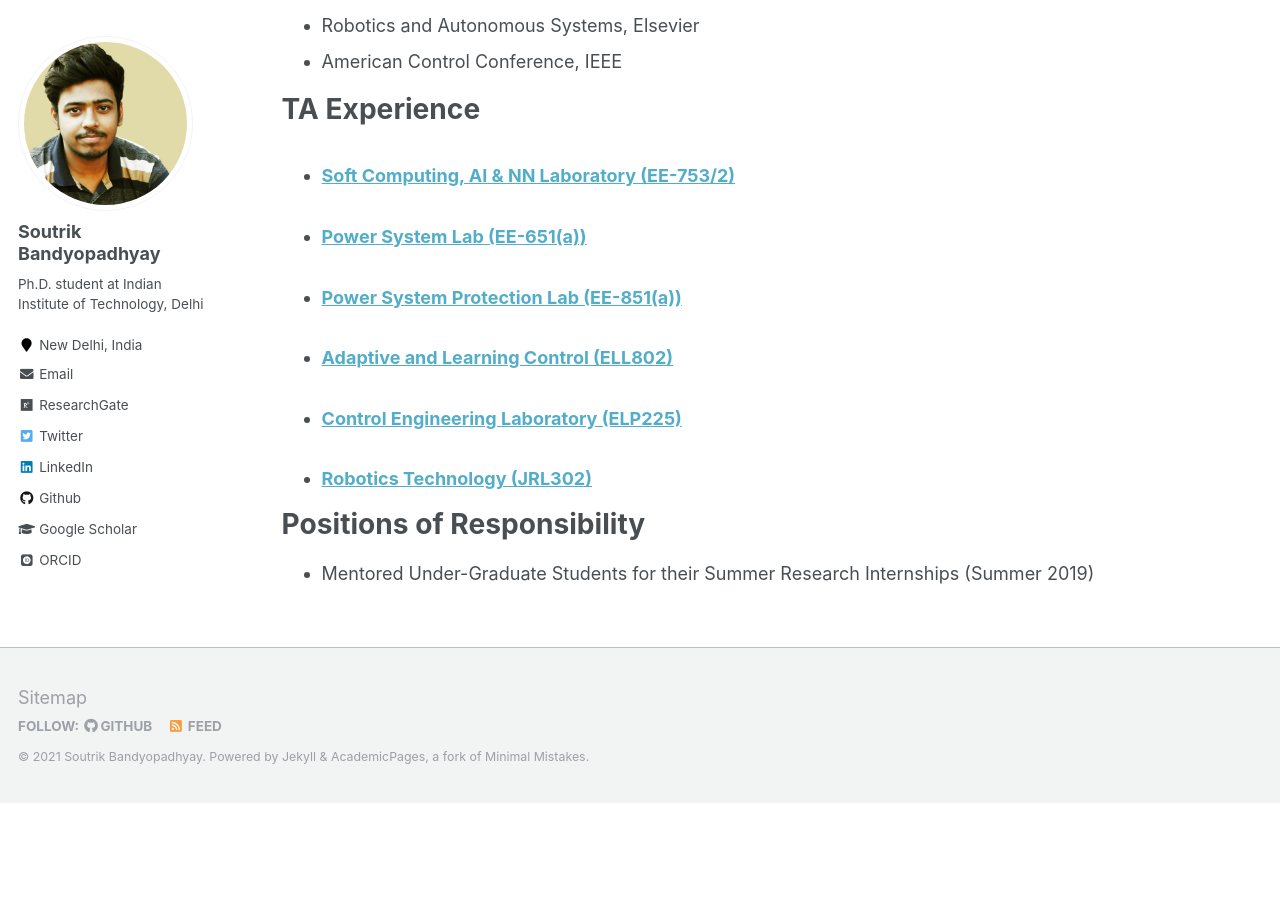
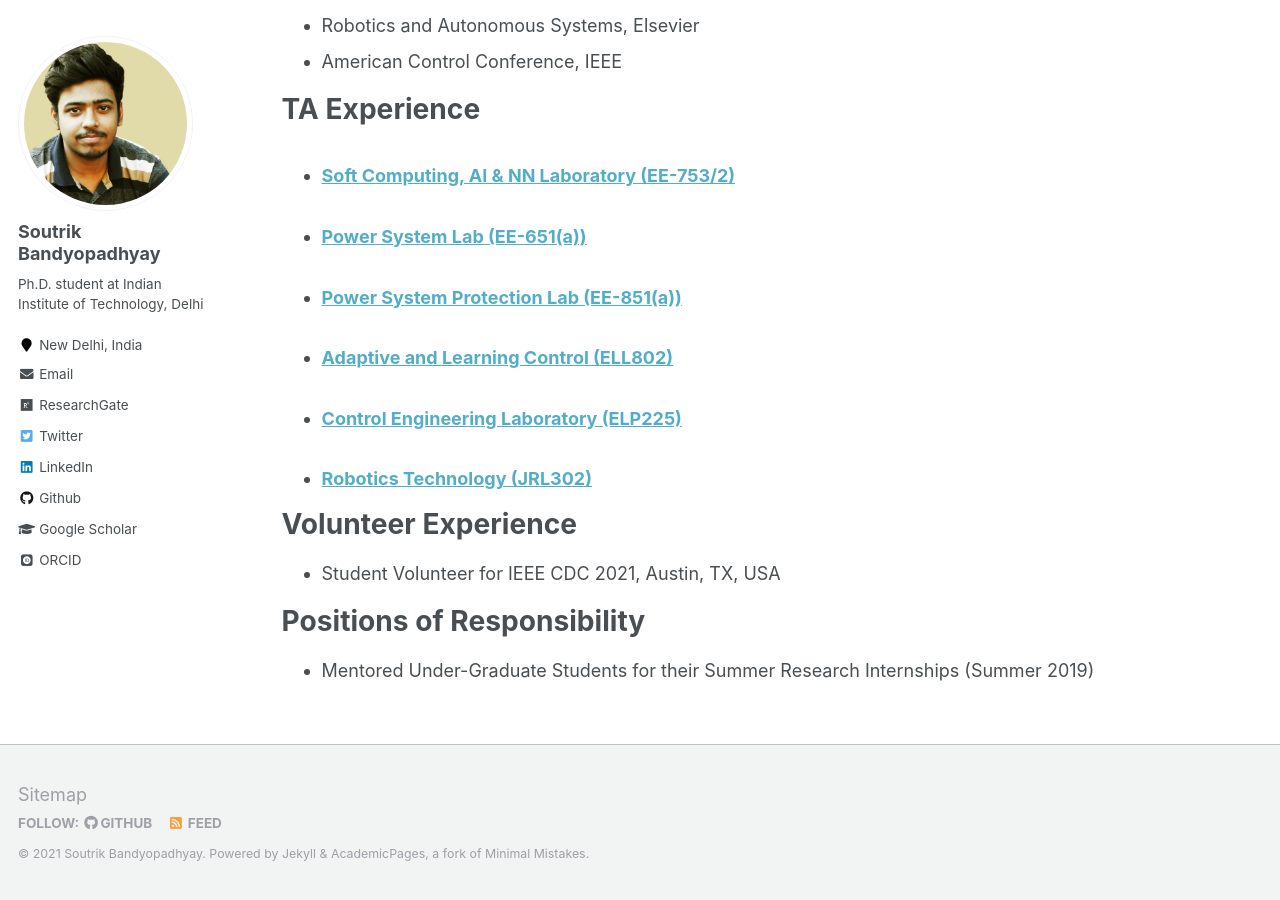
Before and after one commit to SoutrikBandyopadhyay/soutrikbandyopadhyay.github.io, a Jekyll site: the page built from _pages/cv.md, in a window 1280 px wide and 900 px high, scrolled down 1795 px. Built offline with Jekyll 4.4.1, drawn with Linux system fonts in a browser that asks for light colours; some web fonts are replaced; before the commit the page ends 2598 px from its top, so only the background shows below that.

Commit message:
Added the CDC Volunteer experience

```diff
--- a/_pages/cv.md
+++ b/_pages/cv.md
@@ -78,6 +78,12 @@ TA Experience
     {% include archive-single-cv.html %}
   {% endfor %}</ul>
 
+Volunteer Experience
+======
+
+* Student Volunteer for IEEE CDC 2021, Austin, TX, USA
+
+
 Positions of Responsibility
 ======
 * Mentored Under-Graduate Students for their Summer Research Internships
```
